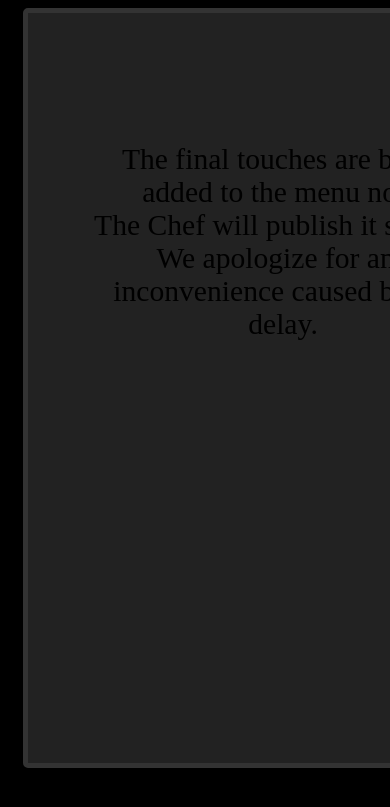
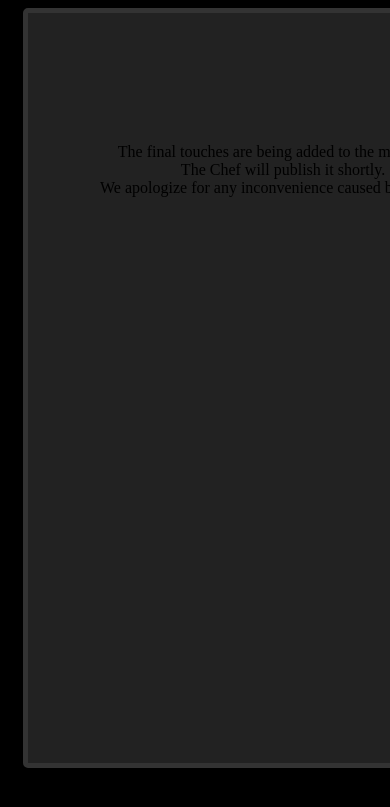
Before and after one commit to Superyacht-Operating-Systems/charterguest, a CakePHP app: the page made by app/View/Charters/charter_program_menus_app.ctp in a window 390 px wide; the page is wider, and only the part inside the window is pictured. Shown: the top 807 px of that part. Run offline with PHP 8.4 and a stand-in for CakePHP, Linux system fonts and the light colour scheme; the template is opened without the code that fills it, so the values that code supplies are empty; some libraries are stand-ins or nearby versions.

Commit message:
design changes

```diff
--- a/app/View/Charters/charter_program_menus_app.ctp
+++ b/app/View/Charters/charter_program_menus_app.ctp
@@ -169,7 +169,7 @@
    zoom: 130%;
 }
 .menlistcontain p {
-  font-size: 1.85rem;
+  font-size: 1em;
 }
 }
 
```
